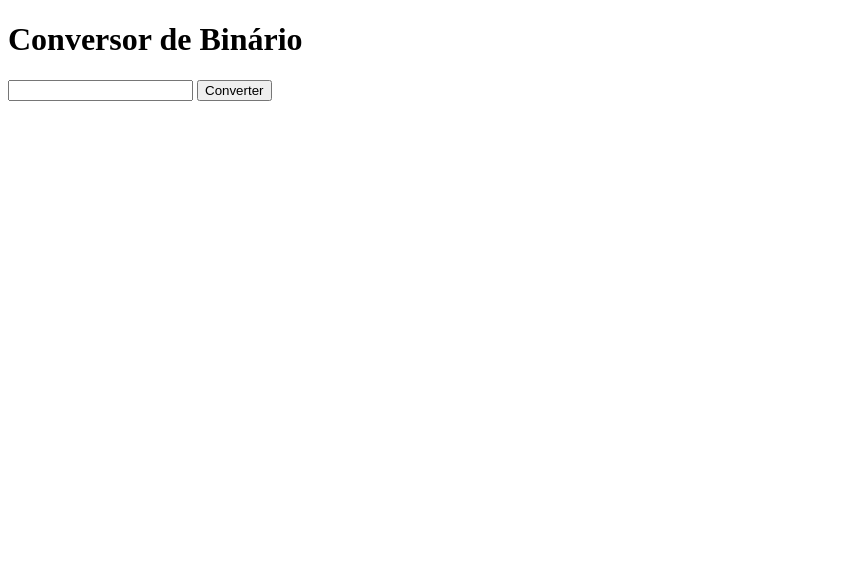
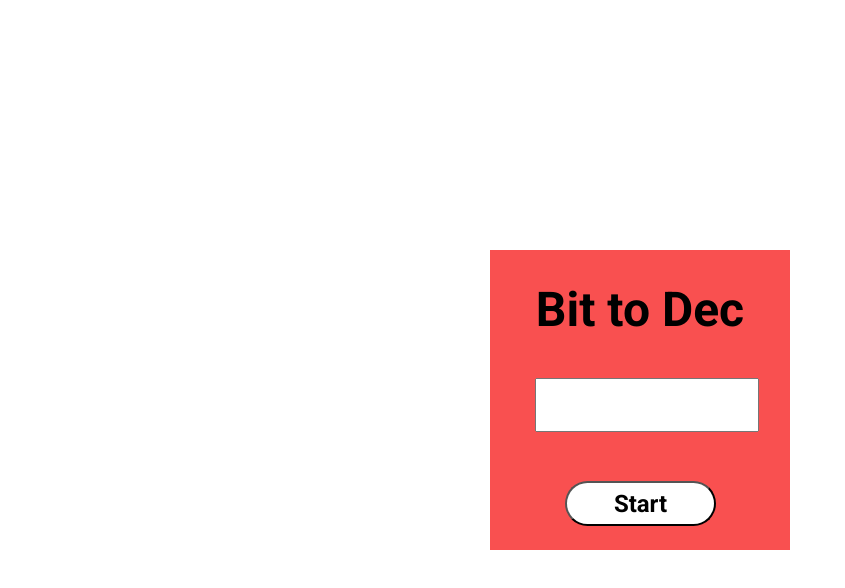
Before and after one commit to jeanAt2/BintoDec, a plain HTML site: page Index.html in a window 1280 px wide. Shown: the whole page, without its empty margins (0-845 px from the left). Drawn offline with Linux system fonts and the light colour scheme.

Commit message:
Aplicação Finalizada

```diff
--- a/Index.html
+++ b/Index.html
@@ -4,13 +4,18 @@
         <meta charset="UTF-8">
         <meta name="viewport" content="width=device-width, initial-scale=1.0">
         <meta http-equiv="X-UA-Compatible" content="ie=edge">
+        <link href="https://fonts.googleapis.com/css?family=Roboto:400,500,700&display=swap" rel="stylesheet">
+
+        <link rel="stylesheet" href="index.css">
         <title>Conversor de Binário</title>
     </head>
     <body>
-        <h1>Conversor de Binário</h1>
-        <div class="aplicacao">
-            <input type="text" maxlength="8" id="numeroEntrada" pattern="\([0-2]{8}\)">
-            <button onclick="verificacao()">Converter</button>
+        <div class="container">
+            <div class="box">
+                <h1 id=" title">Bit to Dec</h1>
+                <input type="text" maxlength="8" id="numeroEntrada" pattern="\([0-2]{8}\)">
+                <button id="btnStart" onclick="verificacao()">Start</button>
+            </div>
         </div>
         <script src="index.js"></script>
     </body>
--- a/index.css
+++ b/index.css
@@ -0,0 +1,55 @@
+body {
+   margin: 0px
+}
+.container {
+   width: 100vw;
+   height: 100vh;
+   background: #fff;
+   display: flex;
+   flex-direction: row;
+   justify-content: center;
+   align-items: center
+}
+.box {
+   width: 300px;
+   height: 300px;
+   background: #F95050;
+}
+
+h1 {
+   font-family: Roboto;
+   font-style: normal;
+   font-weight: bold;
+   font-size: 48px;
+   line-height: 56px;
+   text-align: center;
+   margin-bottom: 40px;
+}
+input {
+   width: 200px;
+   height: 30px;
+   left: 50%;
+   margin-left: 45px;
+   margin-bottom: 49px;
+   padding:10px;
+   justify-content: center;
+   align-items: center;
+}
+button {
+   font-family: Roboto;
+   font-style: normal;
+   font-weight: bold;
+   font-size: 24px;
+   line-height: 28px;
+
+   width: 151px;
+   height: 45px;
+   left: 644px;
+   top: 206px;
+
+   margin-left: 75px;
+   margin-bottom: 49px;
+
+   background: #FFFFFF;
+   border-radius: 100px;
+}
```
